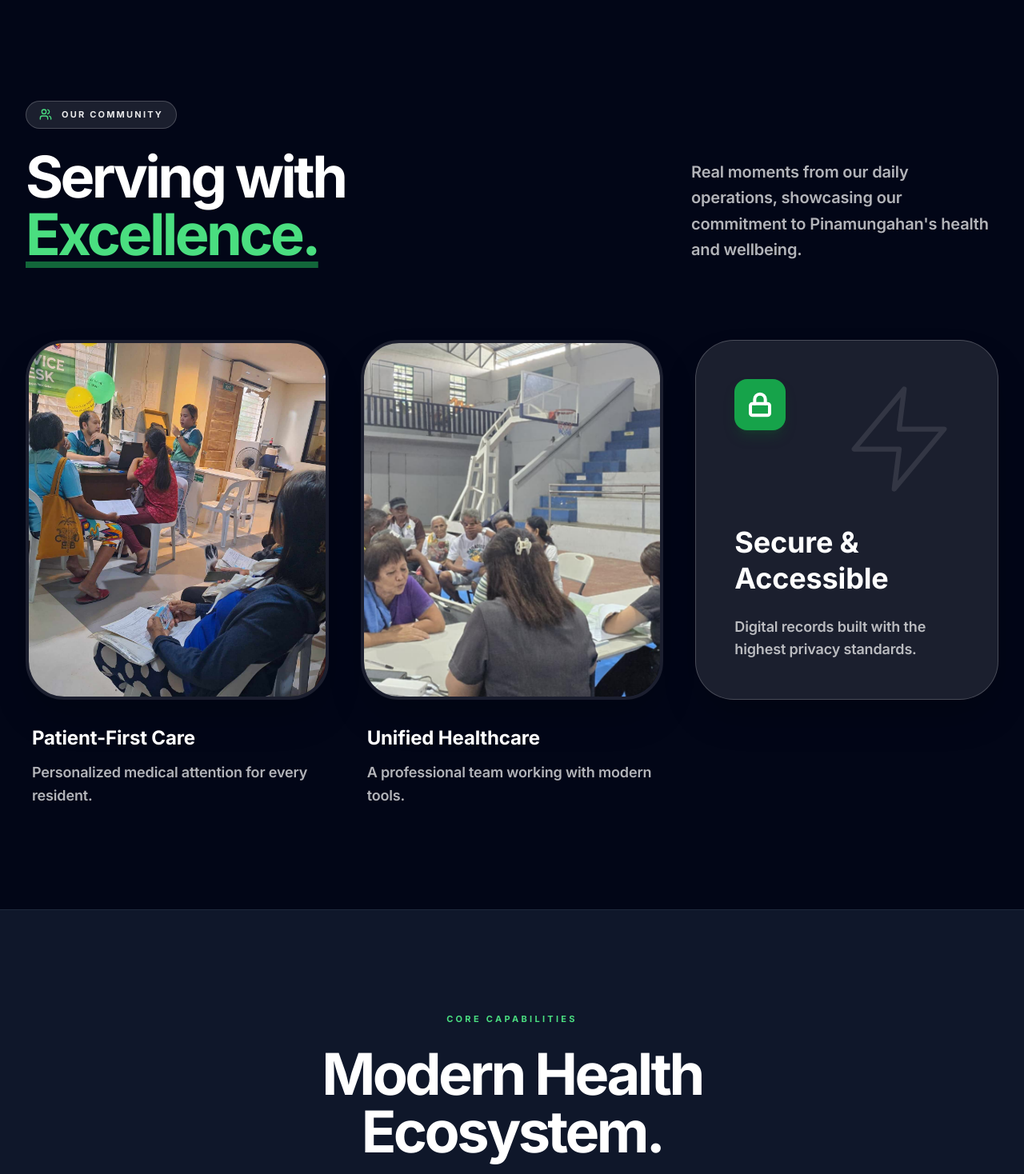
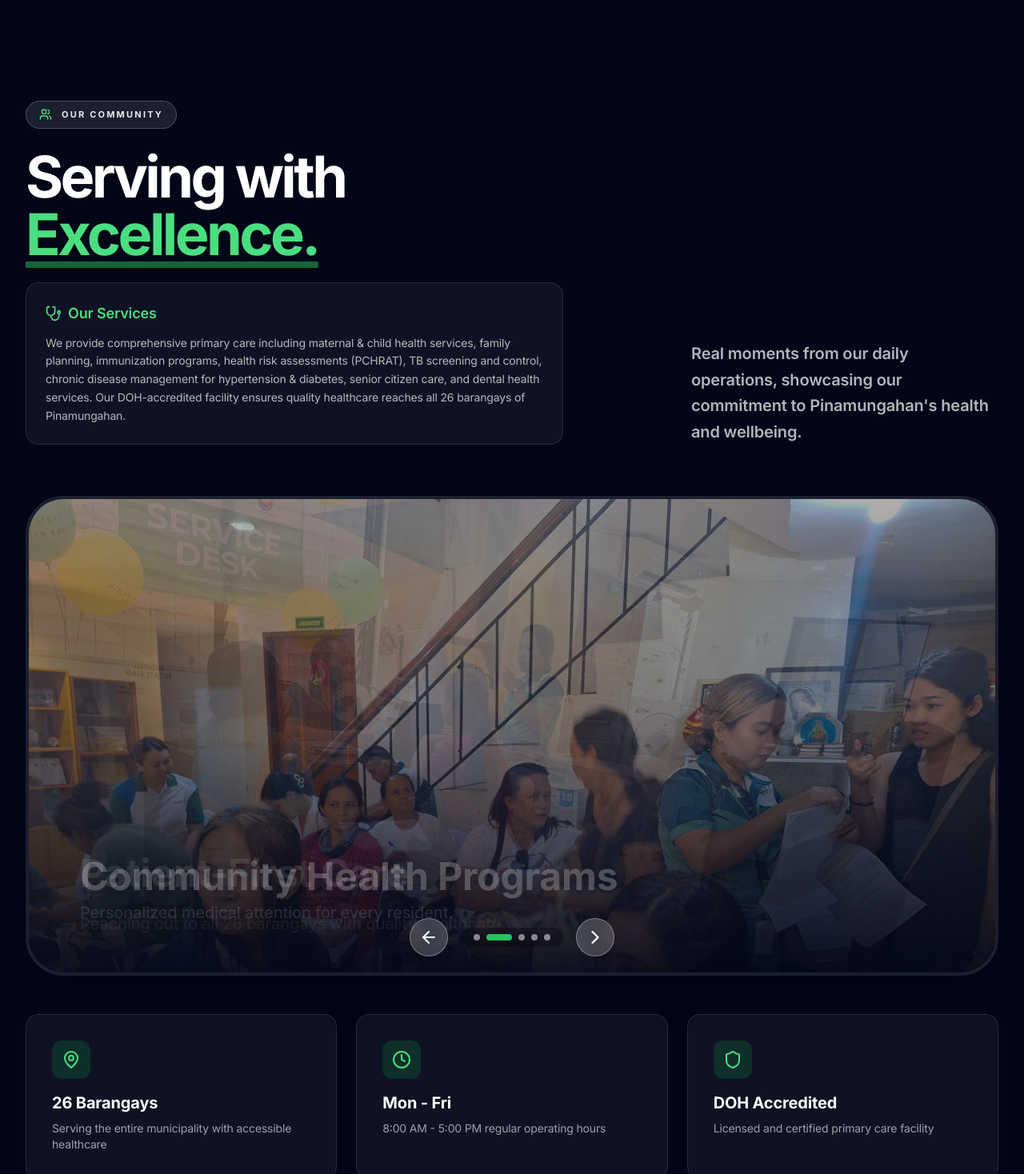
Before and after one commit to pinamungajanrhu/rhupinamungajan, a React (Vite) app in the folder frontend/: page / in a window 1280 px wide. Shown: the part 802-2270 px from the top of the page at 80% size. Built offline with nearby package versions, Linux system fonts and the light colour scheme.

Commit message:
feat: add slideshow with navigation and services intro to community section

```diff
--- a/frontend/src/pages/Landing.jsx
+++ b/frontend/src/pages/Landing.jsx
@@ -33,6 +33,7 @@ const Landing = () => {
   const { user, loading, logout } = useAuth()
   const navigate = useNavigate()
   const [currentImageIndex, setCurrentImageIndex] = useState(0)
+  const [communitySlideIndex, setCommunitySlideIndex] = useState(0)
 
   // New images from public folder
   const rhuImages = [
@@ -43,6 +44,15 @@ const Landing = () => {
     '/475505814_122145504062381937_8222510245037428534_n.jpg'
   ]
 
+  // Community section slideshow images
+  const communityImages = [
+    { img: rhuImages[0], title: 'Patient-First Care', desc: 'Personalized medical attention for every resident.' },
+    { img: rhuImages[1], title: 'Community Health Programs', desc: 'Reaching out to all 26 barangays with quality healthcare.' },
+    { img: rhuImages[2], title: 'Maternal Health Services', desc: 'Comprehensive care for mothers and newborns.' },
+    { img: rhuImages[3], title: 'Modern Health Facilities', desc: 'Equipped with the latest medical technology.' },
+    { img: rhuImages[4], title: 'Dedicated Healthcare Team', desc: 'Professional staff committed to serving the community.' }
+  ]
+
   // Auto-rotate background images
   useEffect(() => {
     const interval = setInterval(() => {
@@ -51,6 +61,14 @@ const Landing = () => {
     return () => clearInterval(interval)
   }, [rhuImages.length])
 
+  // Auto-rotate community section images
+  useEffect(() => {
+    const interval = setInterval(() => {
+      setCommunitySlideIndex((prev) => (prev + 1) % communityImages.length)
+    }, 6000) // Change every 6 seconds
+    return () => clearInterval(interval)
+  }, [communityImages.length])
+
   // Manual navigation functions
   const nextImage = () => {
     setCurrentImageIndex((prev) => (prev + 1) % rhuImages.length)
@@ -58,6 +76,14 @@ const Landing = () => {
 
   const prevImage = () => {
     setCurrentImageIndex((prev) => (prev - 1 + rhuImages.length) % rhuImages.length)
+  }
+
+  const nextCommunitySlide = () => {
+    setCommunitySlideIndex((prev) => (prev + 1) % communityImages.length)
+  }
+
+  const prevCommunitySlide = () => {
+    setCommunitySlideIndex((prev) => (prev - 1 + communityImages.length) % communityImages.length)
   }
 
   const features = [
@@ -278,18 +304,33 @@ const Landing = () => {
 
       </section>
 
-      {/* Community Section - Dark Theme (No Background Image) */}
+      {/* Community Section - Slideshow with Services Intro */}
       <section id="community" className="relative py-32 bg-slate-950">
         <div className="max-w-7xl mx-auto px-6 lg:px-8 w-full relative z-10">
-          <div className="flex flex-col lg:flex-row lg:items-end justify-between mb-24 gap-10">
+          {/* Header with Services Intro */}
+          <div className="flex flex-col lg:flex-row lg:items-end justify-between mb-16 gap-10">
             <div className="max-w-2xl">
               <div className="inline-flex items-center gap-3 px-4 py-2 rounded-full bg-white/10 border border-white/20 mb-6">
                 <Users size={16} className="text-primary-400" />
                 <span className="text-[11px] font-bold uppercase tracking-[0.2em] text-white/90">Our Community</span>
               </div>
-              <h3 className="text-5xl lg:text-7xl font-bold text-white leading-tight tracking-tighter">
+              <h3 className="text-5xl lg:text-7xl font-bold text-white leading-tight tracking-tighter mb-6">
                 Serving with <br /> <span className="text-primary-400 underline decoration-8 decoration-primary-500/50 underline-offset-8">Excellence.</span>
               </h3>
+              {/* Services Intro */}
+              <div className="bg-white/5 rounded-2xl p-6 border border-white/10">
+                <h4 className="text-lg font-semibold text-primary-400 mb-3 flex items-center gap-2">
+                  <Stethoscope size={20} />
+                  Our Services
+                </h4>
+                <p className="text-white/70 text-sm leading-relaxed">
+                  We provide comprehensive primary care including maternal & child health services,
+                  family planning, immunization programs, health risk assessments (PCHRAT),
+                  TB screening and control, chronic disease management for hypertension & diabetes,
+                  senior citizen care, and dental health services. Our DOH-accredited facility
+                  ensures quality healthcare reaches all 26 barangays of Pinamungahan.
+                </p>
+              </div>
             </div>
             <p className="text-xl text-white/70 max-w-sm font-semibold leading-relaxed">
               Real moments from our daily operations, showcasing our commitment to
@@ -297,43 +338,116 @@ const Landing = () => {
             </p>
           </div>
 
-          <div className="grid grid-cols-1 md:grid-cols-2 lg:grid-cols-3 gap-10">
-            {[
-              { img: rhuImages[0], title: 'Patient-First Care', desc: 'Personalized medical attention for every resident.' },
-              { img: rhuImages[4], title: 'Unified Healthcare', desc: 'A professional team working with modern tools.' },
-              { special: true, title: 'Secure & Accessible', desc: 'Digital records built with the highest privacy standards.' }
-            ].map((item, i) => (
+          {/* Slideshow Container */}
+          <div className="relative">
+            {/* Main Slideshow Image */}
+            <div className="relative h-[500px] lg:h-[600px] rounded-[3rem] overflow-hidden shadow-2xl border-4 border-white/10">
+              {communityImages.map((item, index) => (
                 <motion.div
-                key={i}
-                whileHover={{ y: -15, scale: 1.02 }}
-                className="group relative"
+                  key={index}
+                  initial={{ opacity: 0 }}
+                  animate={{ opacity: index === communitySlideIndex ? 1 : 0 }}
+                  transition={{ duration: 0.8, ease: "easeInOut" }}
+                  className="absolute inset-0"
                 >
-                {item.special ? (
-                  <div className="h-[450px] rounded-[3rem] bg-white/10 p-12 flex flex-col justify-between text-white shadow-2xl relative overflow-hidden border border-white/20">
-                    <div className="absolute top-0 right-0 p-12 opacity-10">
-                      <Zap size={150} strokeWidth={1} />
+                  <img
+                    src={item.img}
+                    alt={item.title}
+                    className="w-full h-full object-cover object-top"
+                  />
+                  {/* Overlay with text */}
+                  <div className="absolute inset-0 bg-gradient-to-t from-slate-950/90 via-slate-950/30 to-transparent"></div>
+                  <div className="absolute bottom-0 left-0 right-0 p-10 lg:p-16">
+                    <motion.h4
+                      initial={{ y: 20, opacity: 0 }}
+                      animate={{ y: index === communitySlideIndex ? 0 : 20, opacity: index === communitySlideIndex ? 1 : 0 }}
+                      transition={{ delay: 0.3, duration: 0.5 }}
+                      className="text-4xl lg:text-5xl font-bold text-white mb-4"
+                    >
+                      {item.title}
+                    </motion.h4>
+                    <motion.p
+                      initial={{ y: 20, opacity: 0 }}
+                      animate={{ y: index === communitySlideIndex ? 0 : 20, opacity: index === communitySlideIndex ? 1 : 0 }}
+                      transition={{ delay: 0.4, duration: 0.5 }}
+                      className="text-xl text-white/80 font-medium max-w-2xl"
+                    >
+                      {item.desc}
+                    </motion.p>
                   </div>
-                    <div className="w-16 h-16 bg-primary-600 rounded-2xl flex items-center justify-center mb-8 shadow-lg shadow-primary-900/40">
-                      <Lock size={32} strokeWidth={3} />
+                </motion.div>
+              ))}
             </div>
-                    <div>
-                      <h4 className="text-4xl font-bold mb-6 leading-tight">{item.title}</h4>
-                      <p className="text-lg font-semibold text-white/70">{item.desc}</p>
+
+            {/* Navigation Controls */}
+            <div className="absolute bottom-6 left-1/2 -translate-x-1/2 flex items-center gap-4 z-20">
+              {/* Prev Button */}
+              <motion.button
+                onClick={prevCommunitySlide}
+                whileHover={{ scale: 1.1 }}
+                whileTap={{ scale: 0.95 }}
+                className="w-12 h-12 rounded-full bg-white/20 backdrop-blur-sm border border-white/30 flex items-center justify-center text-white hover:bg-white/30 transition-all"
+              >
+                <ArrowLeft size={24} />
+              </motion.button>
+
+              {/* Indicators */}
+              <div className="flex gap-2 bg-black/30 backdrop-blur-sm rounded-full px-4 py-2">
+                {communityImages.map((_, index) => (
+                  <button
+                    key={index}
+                    onClick={() => setCommunitySlideIndex(index)}
+                    className={`h-2 rounded-full transition-all duration-300 ${
+                      index === communitySlideIndex ? 'bg-primary-500 w-8' : 'bg-white/50 hover:bg-white/80 w-2'
+                    }`}
+                  />
+                ))}
+              </div>
+
+              {/* Next Button */}
+              <motion.button
+                onClick={nextCommunitySlide}
+                whileHover={{ scale: 1.1 }}
+                whileTap={{ scale: 0.95 }}
+                className="w-12 h-12 rounded-full bg-white/20 backdrop-blur-sm border border-white/30 flex items-center justify-center text-white hover:bg-white/30 transition-all"
+              >
+                <ChevronRight size={28} />
+              </motion.button>
             </div>
           </div>
-                ) : (
-                  <div className="flex flex-col gap-8">
-                    <div className="h-[450px] rounded-[3rem] overflow-hidden shadow-2xl border-4 border-white/10">
-                      <img src={item.img} alt={item.title} className="w-full h-full object-cover group-hover:scale-110 transition-transform duration-700" />
+
+          {/* Additional Info Cards */}
+          <div className="grid grid-cols-1 md:grid-cols-3 gap-6 mt-12">
+            <motion.div
+              whileHover={{ y: -5 }}
+              className="bg-white/5 rounded-2xl p-8 border border-white/10"
+            >
+              <div className="w-12 h-12 bg-primary-600/20 rounded-xl flex items-center justify-center mb-4">
+                <MapPin className="text-primary-400" size={24} />
               </div>
-                    <div className="px-2">
-                      <h4 className="text-2xl font-bold text-white mb-3">{item.title}</h4>
-                      <p className="text-lg font-semibold text-white/70 leading-relaxed">{item.desc}</p>
+              <h4 className="text-xl font-bold text-white mb-2">26 Barangays</h4>
+              <p className="text-white/60 text-sm">Serving the entire municipality with accessible healthcare</p>
+            </motion.div>
+            <motion.div
+              whileHover={{ y: -5 }}
+              className="bg-white/5 rounded-2xl p-8 border border-white/10"
+            >
+              <div className="w-12 h-12 bg-primary-600/20 rounded-xl flex items-center justify-center mb-4">
+                <Clock className="text-primary-400" size={24} />
               </div>
+              <h4 className="text-xl font-bold text-white mb-2">Mon - Fri</h4>
+              <p className="text-white/60 text-sm">8:00 AM - 5:00 PM regular operating hours</p>
+            </motion.div>
+            <motion.div
+              whileHover={{ y: -5 }}
+              className="bg-white/5 rounded-2xl p-8 border border-white/10"
+            >
+              <div className="w-12 h-12 bg-primary-600/20 rounded-xl flex items-center justify-center mb-4">
+                <Shield className="text-primary-400" size={24} />
               </div>
-                )}
+              <h4 className="text-xl font-bold text-white mb-2">DOH Accredited</h4>
+              <p className="text-white/60 text-sm">Licensed and certified primary care facility</p>
             </motion.div>
-            ))}
           </div>
         </div>
       </section>
```
Lines whose indentation alone changed are shown as unchanged.
